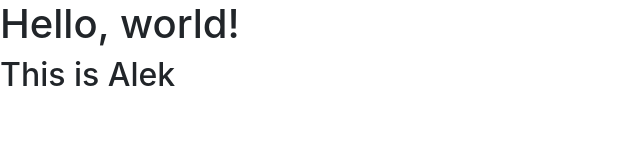
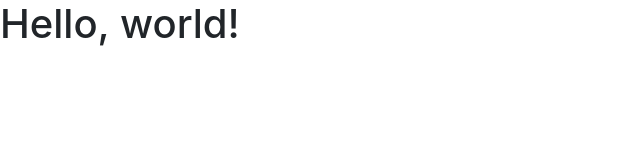
Before and after one commit to rizkisilham/rizkisilham.github.io, a plain HTML site: page index.html in a window 1280 px wide. Shown: the whole page, without its empty margins (0-640 px from the left). Drawn offline with nearby package versions, Linux system fonts and the light colour scheme.

Commit message:
index.html

```diff
--- a/index.html
+++ b/index.html
@@ -4,13 +4,15 @@
     <!-- Required meta tags -->
     <meta charset="utf-8">
     <meta name="viewport" content="width=device-width, initial-scale=1, shrink-to-fit=no">
+
     <!-- Bootstrap CSS -->
     <link rel="stylesheet" href="https://cdn.jsdelivr.net/npm/bootstrap@4.4.1/dist/css/bootstrap.min.css" integrity="sha384-Vkoo8x4CGsO3+Hhxv8T/Q5PaXtkKtu6ug5TOeNV6gBiFeWPGFN9MuhOf23Q9Ifjh" crossorigin="anonymous">
-    <title>Lexy is in the House</title>
+
+    <title>Hello, world!</title>
   </head>
   <body>
     <h1>Hello, world!</h1>
-    <h2>This is Alek</h2>
+
     <!-- Optional JavaScript -->
     <!-- jQuery first, then Popper.js, then Bootstrap JS -->
     <script src="https://code.jquery.com/jquery-3.4.1.slim.min.js" integrity="sha384-J6qa4849blE2+poT4WnyKhv5vZF5SrPo0iEjwBvKU7imGFAV0wwj1yYfoRSJoZ+n" crossorigin="anonymous"></script>
```
